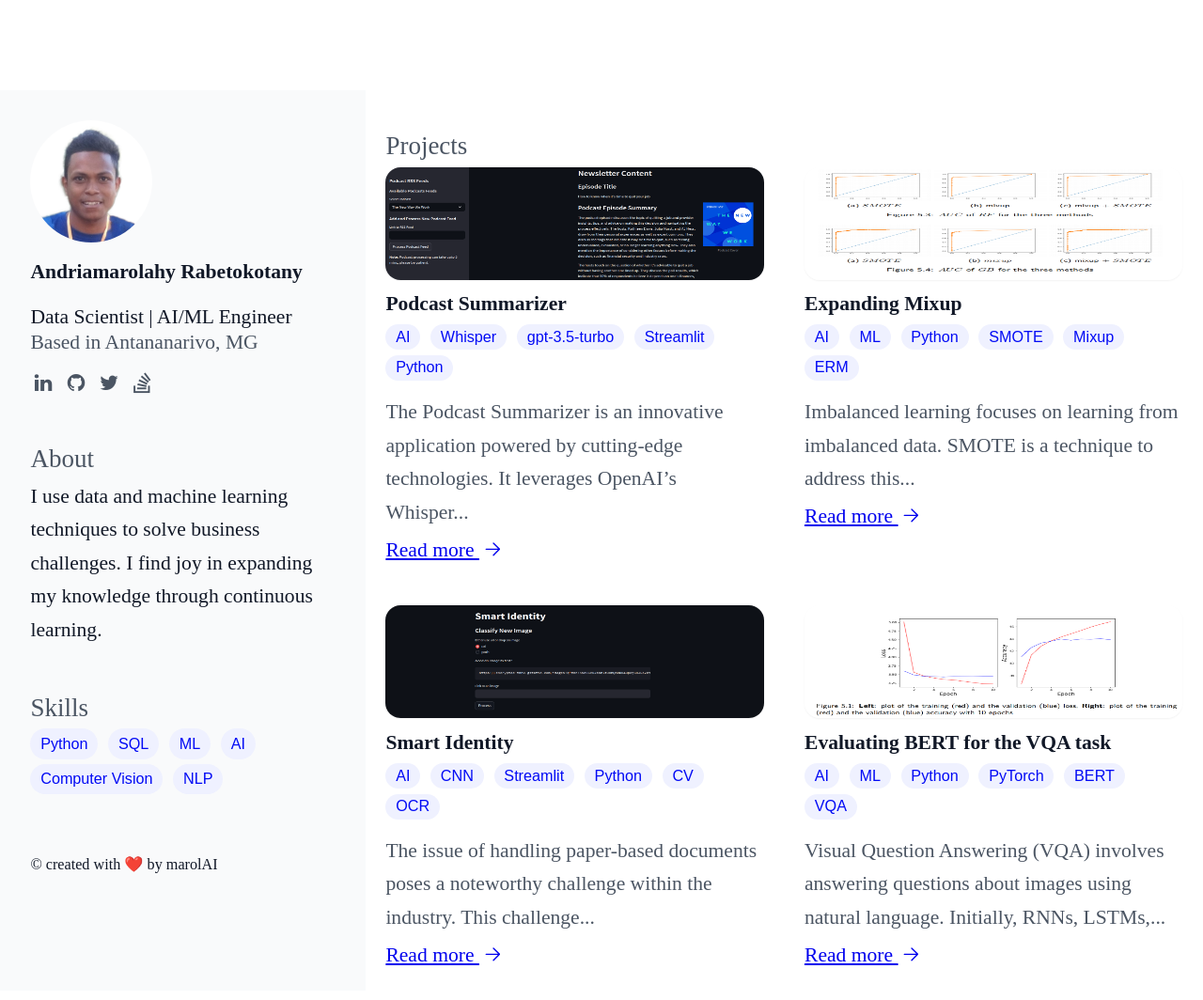
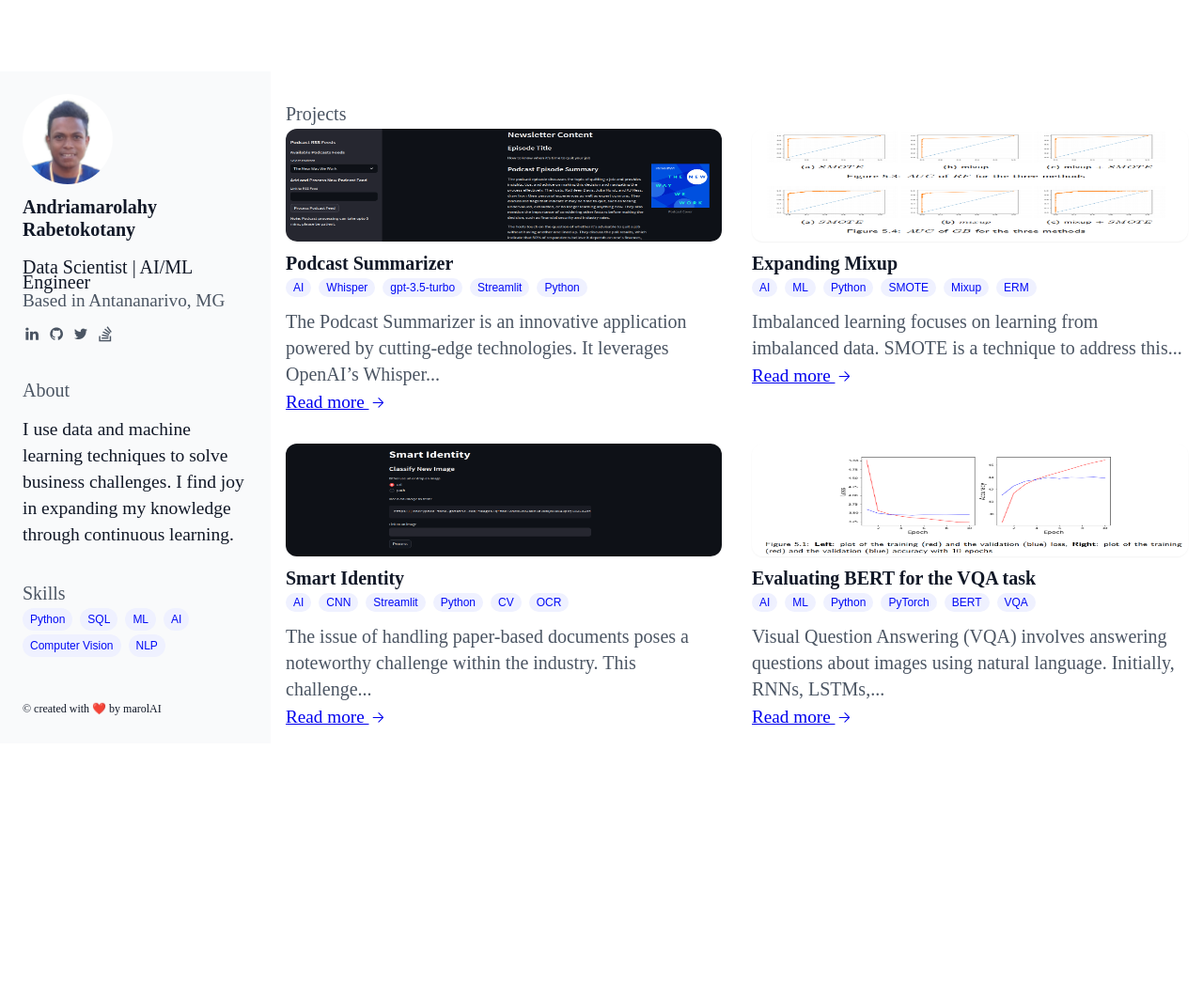
Before and after one commit to marolAI/marolAI.github.io, a Jekyll site: the page built from index.html, in a window 1280 px wide. Shown: the whole page at 94% size. Built offline with Jekyll 4.4.1, drawn with Linux system fonts in a browser that asks for light colours; some web fonts are replaced; after the commit the page ends 900 px from its top, so only the background shows below that.

Commit message:
update font size

```diff
--- a/_sass/main.scss
+++ b/_sass/main.scss
@@ -5,11 +5,6 @@ html {
     -webkit-text-size-adjust: 100%;
     font-feature-settings: normal;
     font-family: 'Bacasime Antique', serif;
-    font-size: 1.35rem;
-    line-height: 1rem;
-    -moz-tab-size: 4;
-    -o-tab-size: 4;
-    tab-size: 4;
 }
 
 body {
@@ -58,6 +53,11 @@ body {
     align-items: center;
 }
 
+.brand-link{
+    font-size: 1.2rem;
+    line-height: 1.25rem;
+}
+
 .brand-span{
     color: rgba(2, 10, 245, 1);
 }
@@ -82,6 +82,7 @@ body {
     padding-bottom: .5rem;
     padding-top: .5rem;
     margin-top: 0;
+    font-size: 1.2rem;
     line-height: 1.25rem;
     text-decoration: none;
     color: rgba(17, 24, 39, 1);
@@ -110,12 +111,14 @@ body {
 }
 
 .name{
+    font-size: 1.25rem;
     line-height: 1.5rem;
     font-weight: 600;
     margin-top: 0.5rem;
 }
 
 .title{
+    font-size: 1.25rem;
     line-height: 1rem;
     color: rgba(17, 24, 39, 1);
     margin-bottom: 0.1rem;
@@ -123,7 +126,7 @@ body {
 
 .location{
     display: flex;
-    font-size: 1rem;
+    font-size: 1.2rem;
     line-height: 1rem;
     color: rgba(75, 85, 99, 1);
     margin-top: 0.25rem;
@@ -160,8 +163,8 @@ body {
 }
 
 .bio{
-    line-height: 1.65rem;
-    margin-top: .25rem;
+    font-size: 1.22rem;
+    line-height: 1.75rem;
     margin-bottom: 2.5rem;
     color: rgba(17, 24, 39, 1);
 }
@@ -217,7 +220,7 @@ body {
     padding-right: 1rem;
     padding-bottom: .5rem;
     padding-top: .5rem;
-    font-size: 1rem;
+    font-size: 0.8rem;
     line-height: 1rem;
     font-weight: 400;
     border-radius: 9999px;
@@ -235,7 +238,7 @@ body {
 
 /* project details */
 .project-title{
-    font-size: 1.5rem;
+    font-size: 1.25rem;
     line-height: 1.25rem;
     font-weight: 600;
     margin-bottom: .1rem;
@@ -255,8 +258,8 @@ body {
 
 .project-links{
     display: flex;
-    font-size: 0.5rem;
-    line-height: 1rem;
+    font-size: 1.25rem;
+    line-height: 1.2rem;
     color: rgba(75, 85, 99, 1);
 }
 
@@ -268,6 +271,7 @@ body {
 
 .project-link{
     align-items: center;
+    text-decoration: none;
 }
 
 .project-links-icon{
@@ -295,8 +299,8 @@ body {
 
 .project-description{
     max-width: 64rem;
-    line-height: 1.65rem;
-    margin-top: 0.5rem;
+    font-size: 1.25rem;
+    line-height: 1.75rem;
 }
 
 .about-project{
@@ -322,8 +326,9 @@ body {
 
 .projects-grid-title{
     color: rgba(17, 24, 39, 1);
-    margin-bottom: .5rem;
+    margin-bottom: .25rem;
     margin-top: .5rem;
+    font-size: 1.25rem;
     font-weight: 600;
 }
 
@@ -343,7 +348,8 @@ body {
 }
 
 .projects-grid-description{
-    line-height: 1.65rem;
+    font-size: 1.25rem;
+    line-height: 1.75rem;
     color: rgba(75, 85, 99, 1);
     margin-bottom: .25rem;
     margin-top: .5rem;
@@ -353,6 +359,7 @@ body {
     display: flex;
     align-items: center;
     margin-top: .25rem;
+    font-size: 1.2rem;
     line-height: 1.25rem;
     border-color: rgba(2, 10, 245, 1);
     border-width: 0;
```
